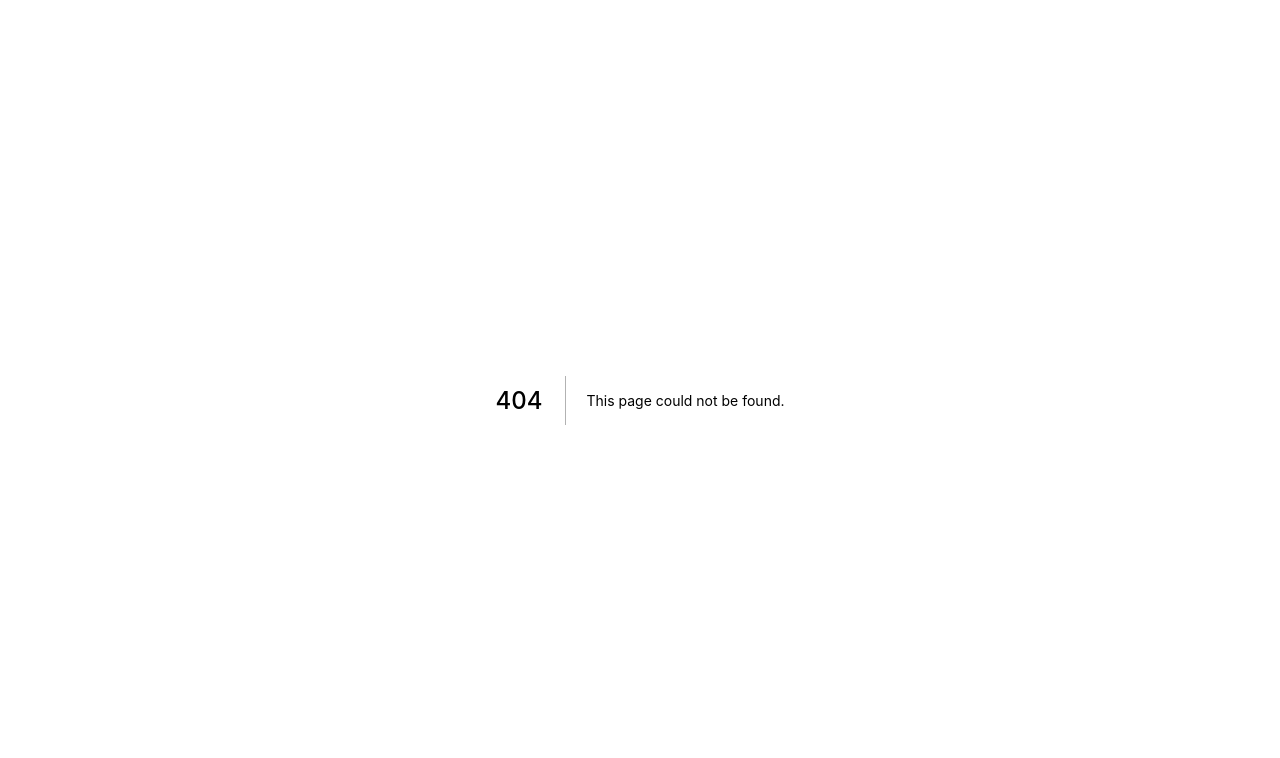
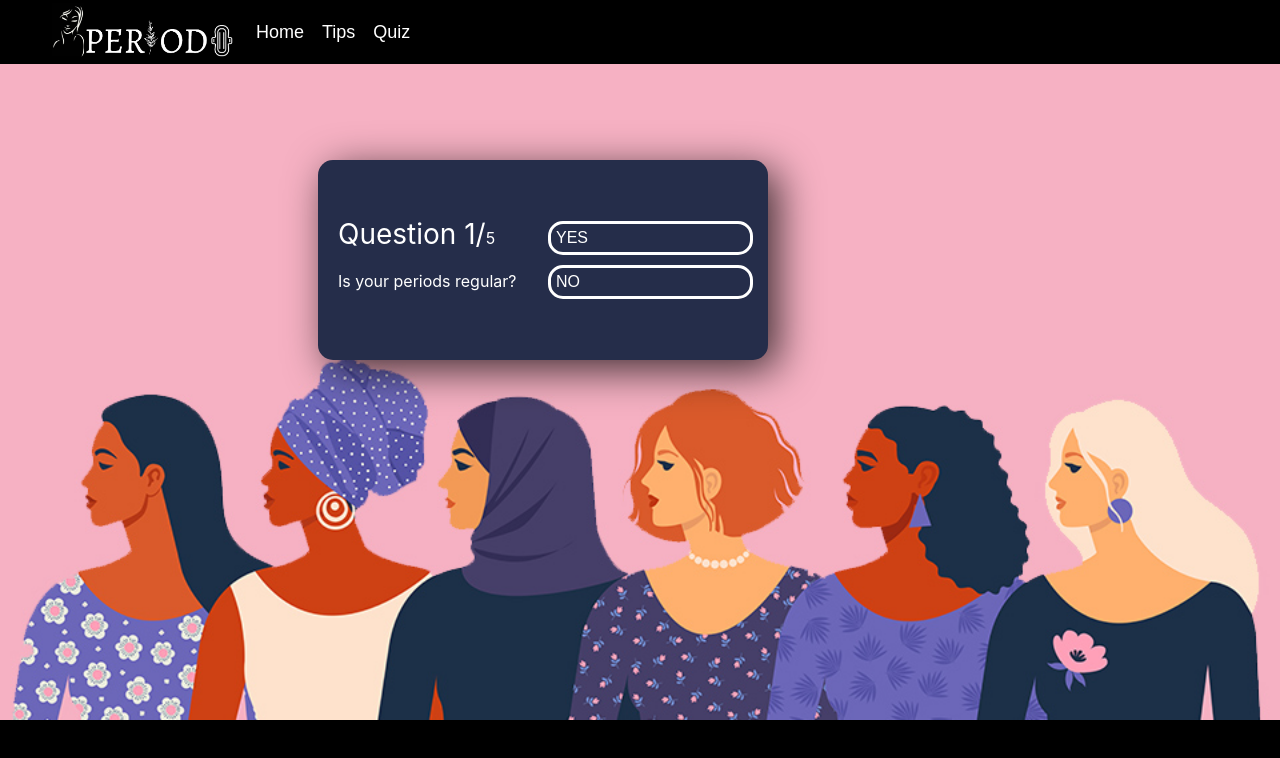
Before and after one commit to Feminine-Divine/periodo, a Next.js app in the folder periodo/: page /analysis in a window 1280 px wide. Before the commit this address had no page. Shown: the top 758 px of the page. Built offline with nearby package versions, Linux system fonts and the light colour scheme.

Commit message:
issue # 21 fixed , creating a quiz

```diff
--- /dev/null
+++ b/periodo/components/analysis/Analysis.js
@@ -0,0 +1,91 @@
+
+import React from "react"
+import styles from "./Analysis.module.css"
+
+
+
+
+const Analysis=()=>{
+	const questions = [
+		{
+			questionText: 'Is your periods regular?',
+			answerOptions: [
+				{ answerText: 'YES', isCorrect: true },
+				{ answerText: 'NO', isCorrect: true },
+
+
+			],
+		},
+		{
+			questionText: 'Do you need medicines?',
+			answerOptions: [
+				{ answerText: 'YES', isCorrect: true },
+				{ answerText: 'NO', isCorrect: true },
+
+			],
+		},
+		{
+			questionText: 'How many days does it last?',
+			answerOptions: [
+				{ answerText: 'Less than 3', isCorrect: true },
+				{ answerText: '3 to 5', isCorrect: true },
+				{ answerText: 'More than 5', isCorrect: true },
+
+			],
+		},
+		{
+			questionText: 'do you feel any pain?',
+			answerOptions: [
+				{ answerText: 'Extremely painful', isCorrect: true },
+				{ answerText: 'Mild pain', isCorrect: true },
+				{ answerText: 'No pain ', isCorrect: true},
+
+			],
+		},
+		{
+			questionText: 'Do you feel any mood swings?',
+			answerOptions: [
+				{ answerText: 'Almost of the time', isCorrect: true },
+				{ answerText: 'little-bit', isCorrect: true },
+				{ answerText: 'No mood swings at all',  isCorrect: true},
+
+
+			],
+		},
+	];
+	const [currentQuestion, setCurrentQuestion] = React.useState(0);
+	const handleAnswerOptionClick = (isCorrect) => {
+
+
+		const nextQuestion = currentQuestion + 1;
+		if (nextQuestion < questions.length) {
+			setCurrentQuestion(nextQuestion);
+		}
+
+	}
+    return(
+    <div className={styles.quiz}>
+
+			{
+				<>
+					<div className={styles.questionsection}>
+						<div className={styles.questioncount}>
+							<span>Question {currentQuestion + 1}</span><span>/</span>{questions.length}
+						</div>
+						<div className={styles.questiontext}>{questions[currentQuestion].questionText}</div>
+					</div>
+					<div className={styles.answersection}>
+						{questions[currentQuestion].answerOptions.map((answerOption, key) => (
+							<div key={key}>
+								<button className={styles.button } onClick={() => handleAnswerOptionClick(answerOption.isCorrect)}>{answerOption.answerText}</button>
+							</div>
+						))}
+					</div>
+				</>
+			}
+
+		</div>
+
+    );
+}
+export default Analysis;
--- /dev/null
+++ b/periodo/components/analysis/Analysis.module.css
@@ -0,0 +1,85 @@
+
+
+
+
+
+
+.quiz { position:absolute;
+  top:20%;
+  right:40%;
+  justify-content: center;
+  align-items: center;
+  min-height: 100vh;
+  background-color: #252d4a;
+  width: 450px;
+  min-height: 200px;
+  height: min-content;
+  border-radius: 15px;
+  padding: 20px;
+  box-shadow: 10px 10px 42px 0px rgba(0, 0, 0, 0.75);
+  display: flex;
+  justify-content: space-evenly;
+
+
+
+}
+
+
+.questionsection {
+  color:white;
+  width: 100%;
+  position: relative;
+}
+
+.questioncount {
+  margin-bottom: 20px;
+}
+
+.questioncount span {
+  font-size: 28px;
+}
+
+.questiontext {
+  margin-bottom: 12px;
+}
+
+
+
+.answersection {
+  width: 100%;
+  display: flex;
+  flex-direction: column;
+  justify-content: space-between;
+}
+
+.button {
+  width: 100%;
+  font-size: 16px;
+  justify-content: space-evenly;
+  background-color: #252d4a;
+  border-radius:15px;
+  display: flex;
+  padding: 5px;
+  margin:5px;
+  justify-content: flex-start;
+  align-items: center;
+  border:solid white;
+  cursor: pointer;
+  color:white;
+  outline:none;
+}
+
+
+
+
+
+.button:hover { border:white;
+  background-color: grey;
+  cursor: pointer;
+}
+.button:active{background-color: yellow;
+border:white;}
+
+
+.button svg {
+  margin-right: 5px;}
--- a/periodo/components/navbar.js
+++ b/periodo/components/navbar.js
@@ -11,13 +11,18 @@ const Navbar = ({ children }) => {
       <Typography variant="h5" >
 
         </Typography>
+        <>
 
         <Link href="/">
           <a>Home</a>
         </Link>
         <Link href="/tips">
-          <a>Tips</a>
+          <a>Tips</a></Link>
+
+        <Link href = "/analysis">
+        <a>Quiz</a>
         </Link>
+        </>
       </Nav>
       <PageBody>{children}</PageBody>
     </React.Fragment>
--- /dev/null
+++ b/periodo/pages/analysis.js
@@ -0,0 +1,12 @@
+import React from "react"
+import Analysis from "../components/analysis/Analysis"
+import Navbar from "../components/navbar"
+const analysis=()=>{
+    return(
+    	<>
+    	<Navbar/>
+        <Analysis/>
+        </>
+    )
+}
+export default analysis
```
